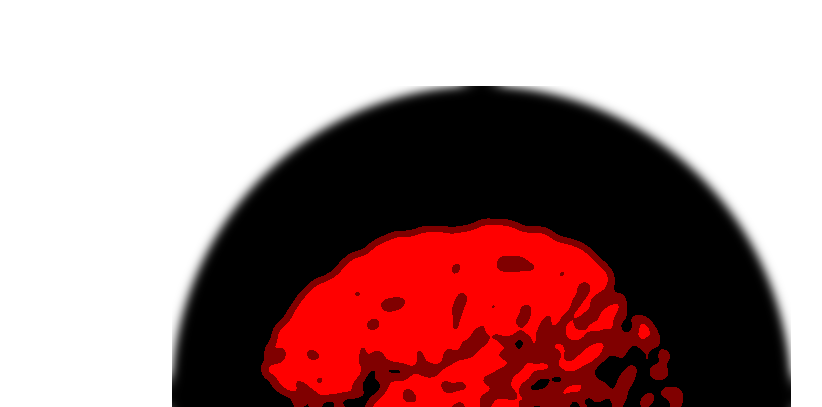
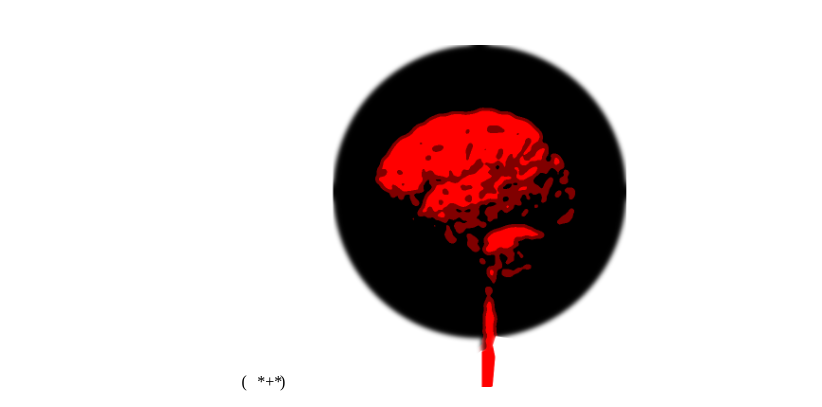
Before and after one commit to r1d1/r1d1.github.io, a plain HTML site: page index.html in a window 1280 px wide. Shown: the top 407 px of the page, without its empty margins (185-1007 px from the left). Drawn offline with Linux system fonts and the light colour scheme.

Commit message:
Size again + moving style to style balise

```diff
--- a/index.html
+++ b/index.html
@@ -11,11 +11,12 @@
 <style>
 #rhead { position: relative; left: 0.4em; transition: left 1s ease-in-out; }
 #rhead:hover { position: relative; left: -0.4em; }
+#logo { width:30%; height: auto; }
 </style>
 <body>
 	<div style="text-align: center;">
 		( <span id="rhead">*+*</span> )
-		<img src="Brain3.png" style="img.resize{ width:auto; height: 30%; }" />
+		<img src="Brain3.png" id="logo" />
 		<h1>R1D1's space</h1>
 		<a href="https://github.com/r1d1?tab=repositories">My GitHub Reps</a>
 	</div>
```
